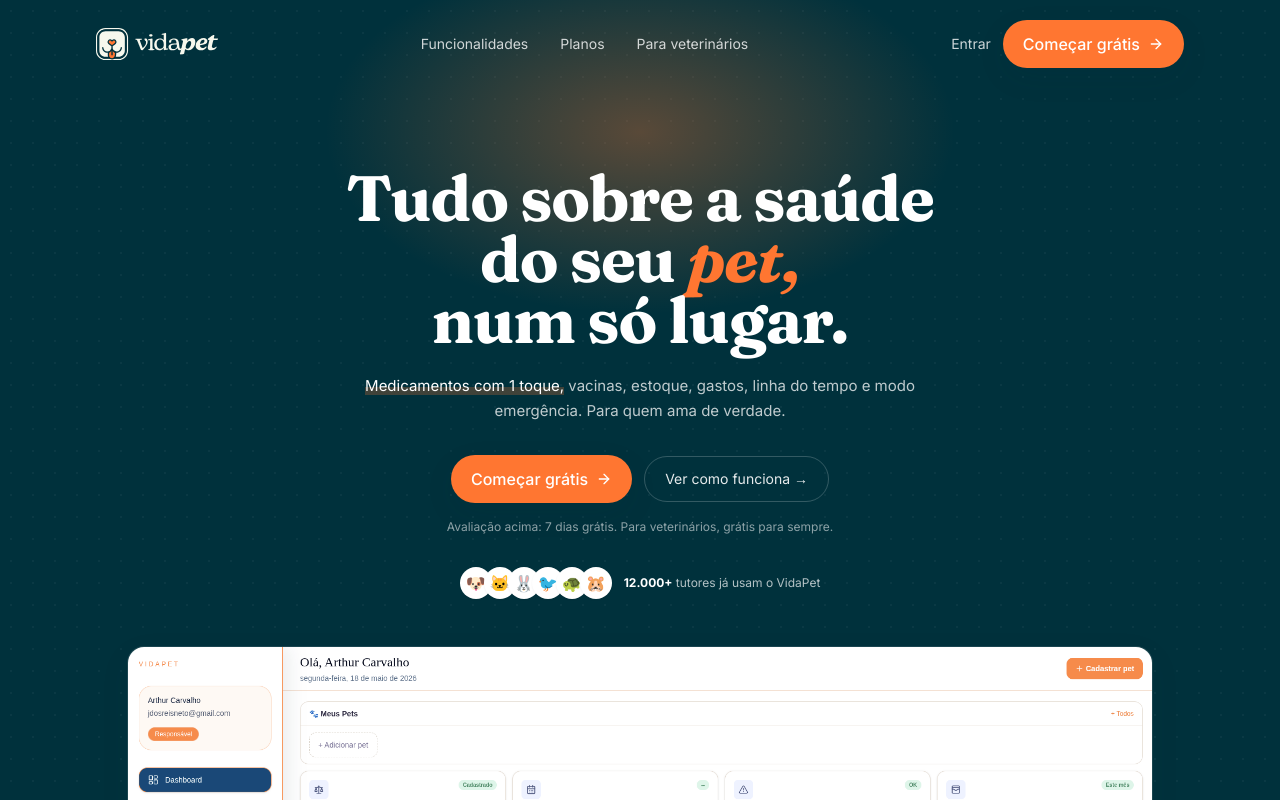
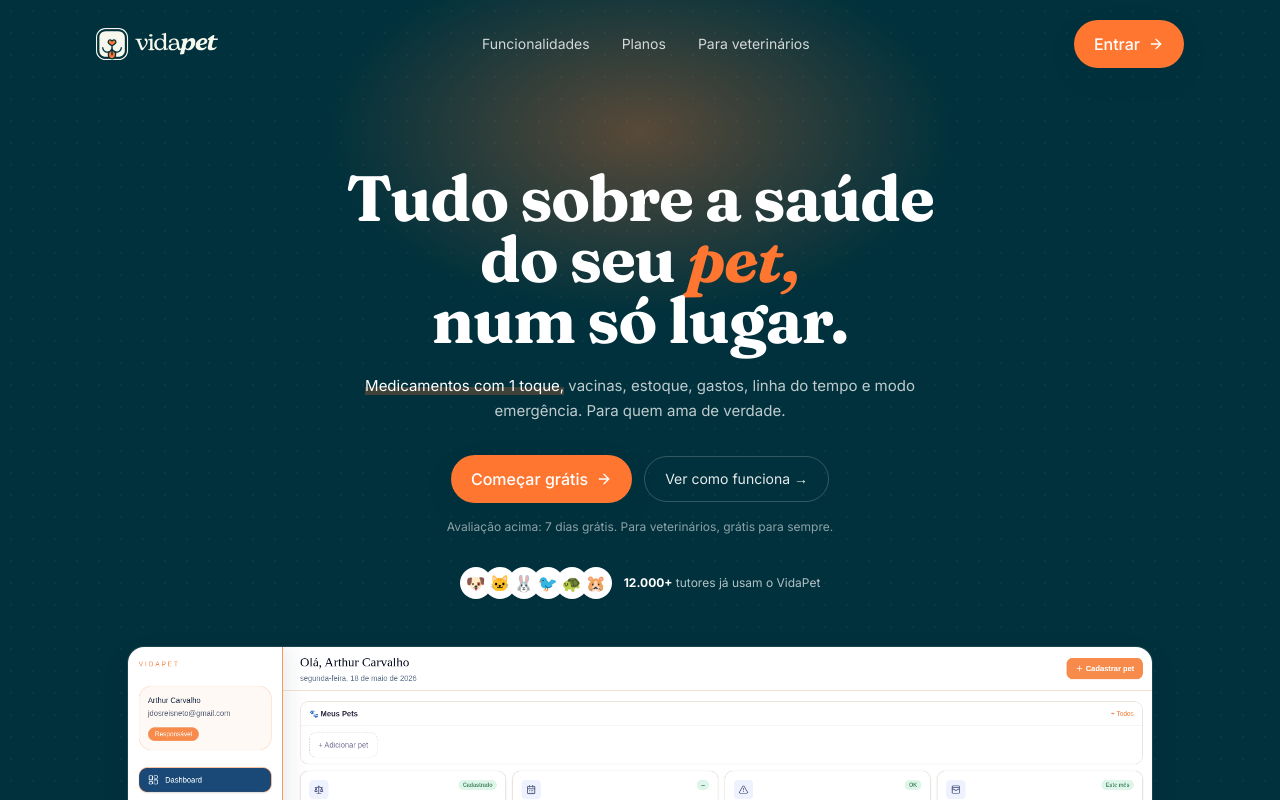
Before and after one commit to gucelestinodev/vidapet-landding, a React (Vite) app: page / in a window 1280 px wide. Shown: the top 800 px of the page. Built offline with nearby package versions, Linux system fonts and the light colour scheme.

Commit message:
feat: refs para sistema, scroll para seções

```diff
--- a/src/components/FinalCTA.jsx
+++ b/src/components/FinalCTA.jsx
@@ -18,7 +18,7 @@
               Comece hoje. Organize vacinas, exames, suprimentos e todo o histórico clínico do seu pet em um só lugar, com praticidade e contato direto com o veterinário em tempo real.
             </p>
             <div className="mt-8 flex flex-col sm:flex-row items-center justify-center gap-3">
-              <a className="btn-primary">Criar conta grátis <ArrowRight size={16} /></a>
+              <a href="https://lab.vidapet.app" target="_blank" className="btn-primary">Criar conta grátis <ArrowRight size={16} /></a>
             </div>
           </div>
         </div>
--- a/src/components/Hero.jsx
+++ b/src/components/Hero.jsx
@@ -24,9 +24,8 @@
             <a href="#veterinarios" className="hover:text-white">Para veterinários</a>
           </div>
           <div className="flex items-center gap-3">
-            <a href="#" className="hidden sm:inline text-sm text-white/80 hover:text-white">Entrar</a>
-            <a href="#planos" className="btn-primary">
-              Começar grátis <ArrowRight size={16} />
+            <a href="https://lab.vidapet.app" target="_blank" className="btn-primary">
+              Entrar <ArrowRight size={16} />
             </a>
             <button className="md:hidden text-white/90"><Menu /></button>
           </div>
--- a/src/components/Pricing.jsx
+++ b/src/components/Pricing.jsx
@@ -68,7 +68,7 @@
               ))}
             </ul>
 
-            <button className="btn-primary w-full mt-8">Começar agora</button>
+            <a href="https://lab.vidapet.app" target="_blank" className="btn-primary w-full mt-8 block text-center">Começar agora</a>
 
             <p className="text-center text-[11px] text-navy/45 mt-4">
               Sem cartão para começar. Cancele a qualquer momento.
--- a/src/components/VetPanel.jsx
+++ b/src/components/VetPanel.jsx
@@ -45,7 +45,7 @@
           </ul>
 
           <div className="flex flex-wrap gap-3 mt-8">
-            <a className="btn-primary">Criar conta veterinária</a>
+            <a href="https://lab.vidapet.app" target="_blank" className="btn-primary">Criar conta veterinária</a>
             <a className="rounded-full border border-white/20 px-5 py-3 text-sm text-white/90 hover:bg-white/10 inline-flex items-center gap-2">
               Ver painel demo →
             </a>
--- a/src/index.css
+++ b/src/index.css
@@ -3,6 +3,9 @@
 @tailwind utilities;
 
 @layer base {
+  html {
+    scroll-behavior: smooth;
+  }
   html, body {
     font-family: 'Inter', ui-sans-serif, system-ui, sans-serif;
     background: #F0EEE9;
```
